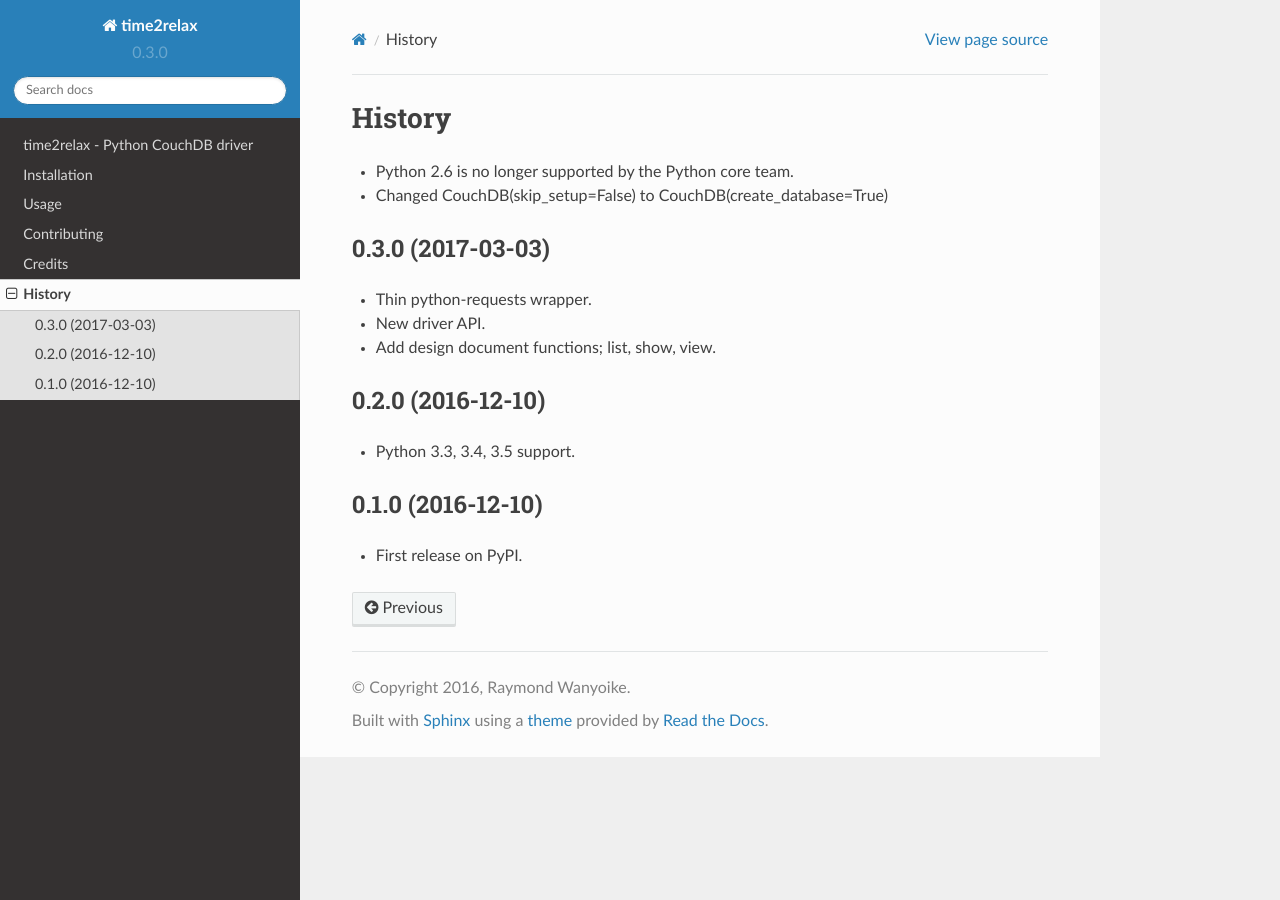
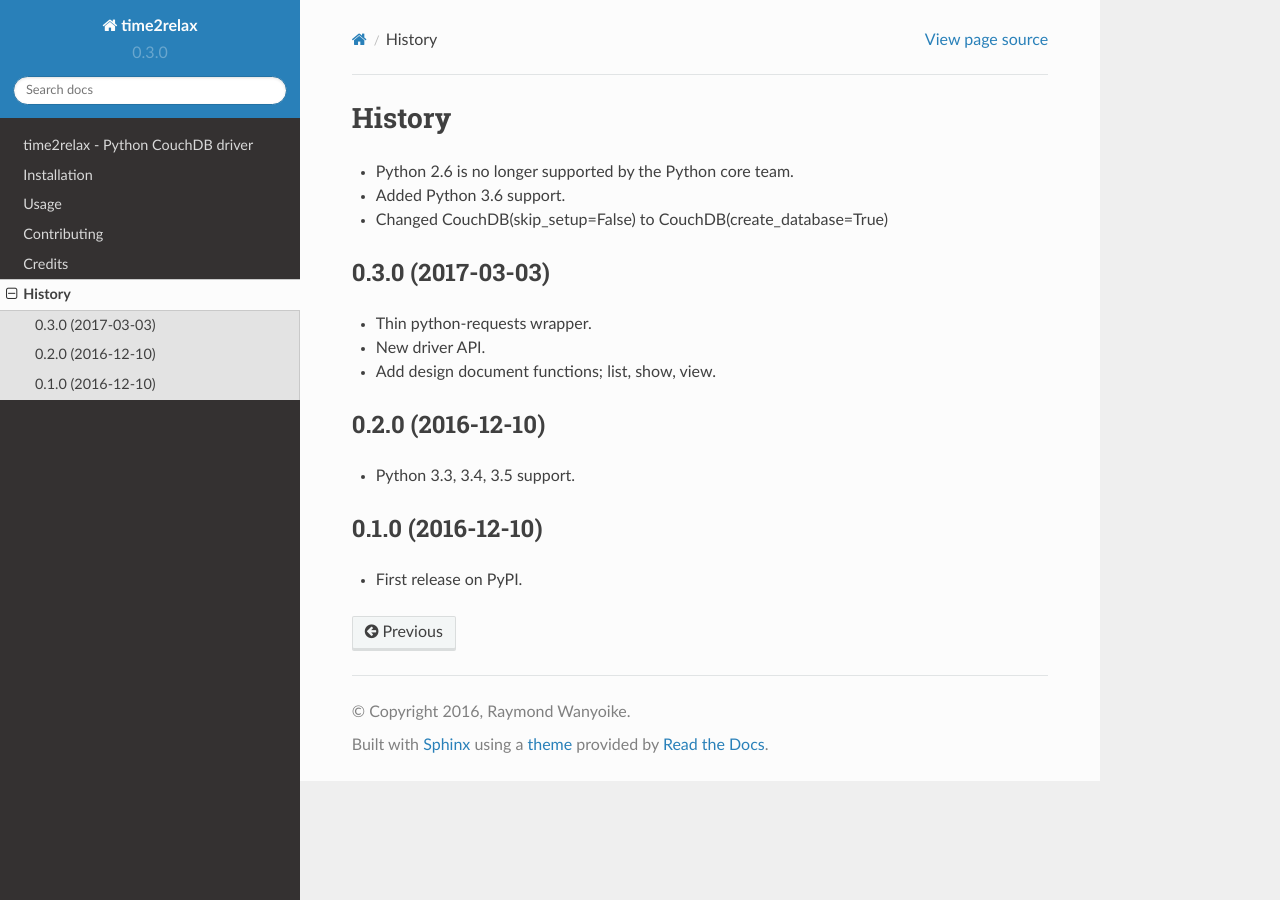
Before and after one commit to rwanyoike/time2relax-python-driver, a Sphinx documentation site: the page built from docs/history.rst, in a window 1280 px wide. Built offline with Sphinx 7.4.7 and the Read the Docs theme 2.0.0, drawn with Linux system fonts in a browser that asks for light colours.

Commit message:
feat: add Python 3.6 support

```diff
--- a/docs/history.rst
+++ b/docs/history.rst
@@ -2,6 +2,7 @@ History
 =======
 
 * Python 2.6 is no longer supported by the Python core team.
+* Added Python 3.6 support.
 * Changed CouchDB(skip_setup=False) to CouchDB(create_database=True)
 
 0.3.0 (2017-03-03)
--- a/setup.py
+++ b/setup.py
@@ -47,6 +47,7 @@ setup(
         'Programming Language :: Python :: 3.3',
         'Programming Language :: Python :: 3.4',
         'Programming Language :: Python :: 3.5',
+        'Programming Language :: Python :: 3.6',
     ],
     test_suite='tests',
     tests_require=test_requirements,
```
Also changed, not shown: README.md (+1 -1 lines), .travis.yml, 1 other file.
